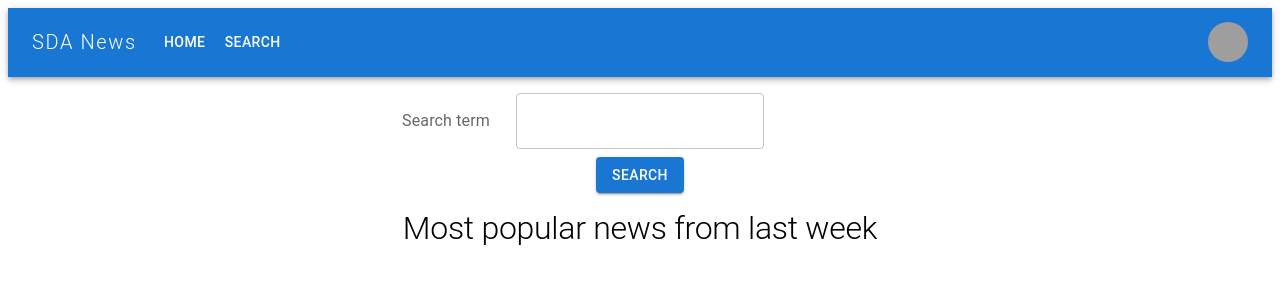
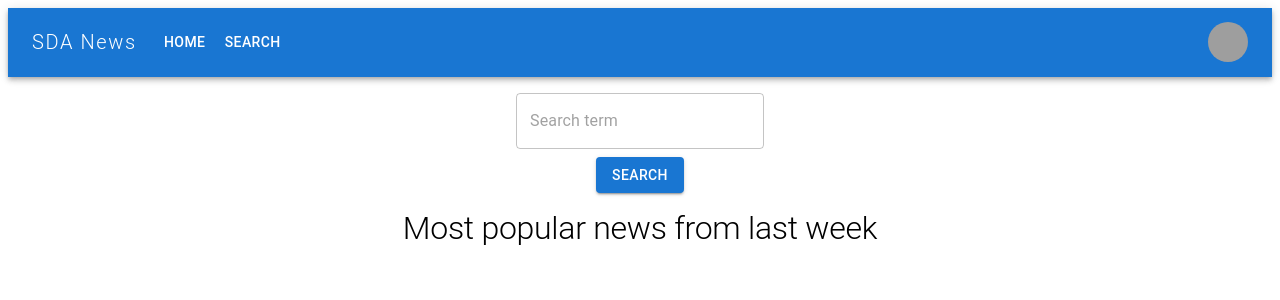
Before and after one commit to RafalZakrzewski84/first_react_app, a React (Create React App) app: page /search in a window 1280 px wide. Shown: the top 300 px of the page. Built offline with nearby package versions, Linux system fonts and the light colour scheme; grey boxes are pictures that could not be loaded.

Commit message:
changing for placeholder in text input

```diff
--- a/src/components/form/Form.js
+++ b/src/components/form/Form.js
@@ -30,11 +30,11 @@ function Form(props) {
 
 	return (
 		<Container maxWidth="sm">
-			<Box sx={{ bgcolor: '#fff', my: 2, textAlign: 'center' }}>
+			<Box sx={{ bgcolor: '#fff', my: 2 }}>
 				<form onSubmit={handleSubmit(submitHandler)}>
 					<TextField
 						id="outlined-basic"
-						label="Search term"
+						placeholder="Search term"
 						variant="outlined"
 						sx={{ display: 'block', mb: 1 }}
 						{...register('keyword', { required: true })}
```
